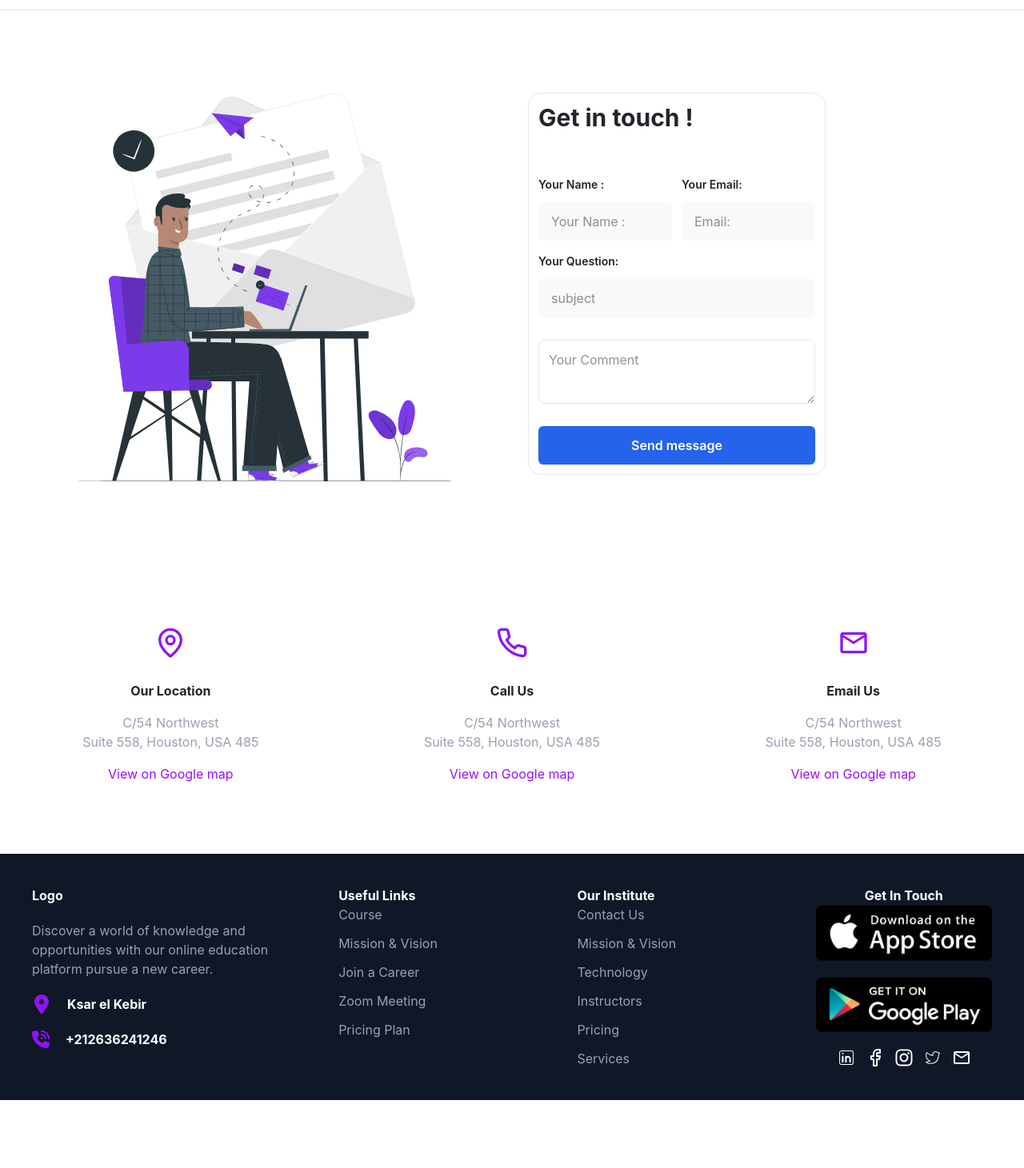
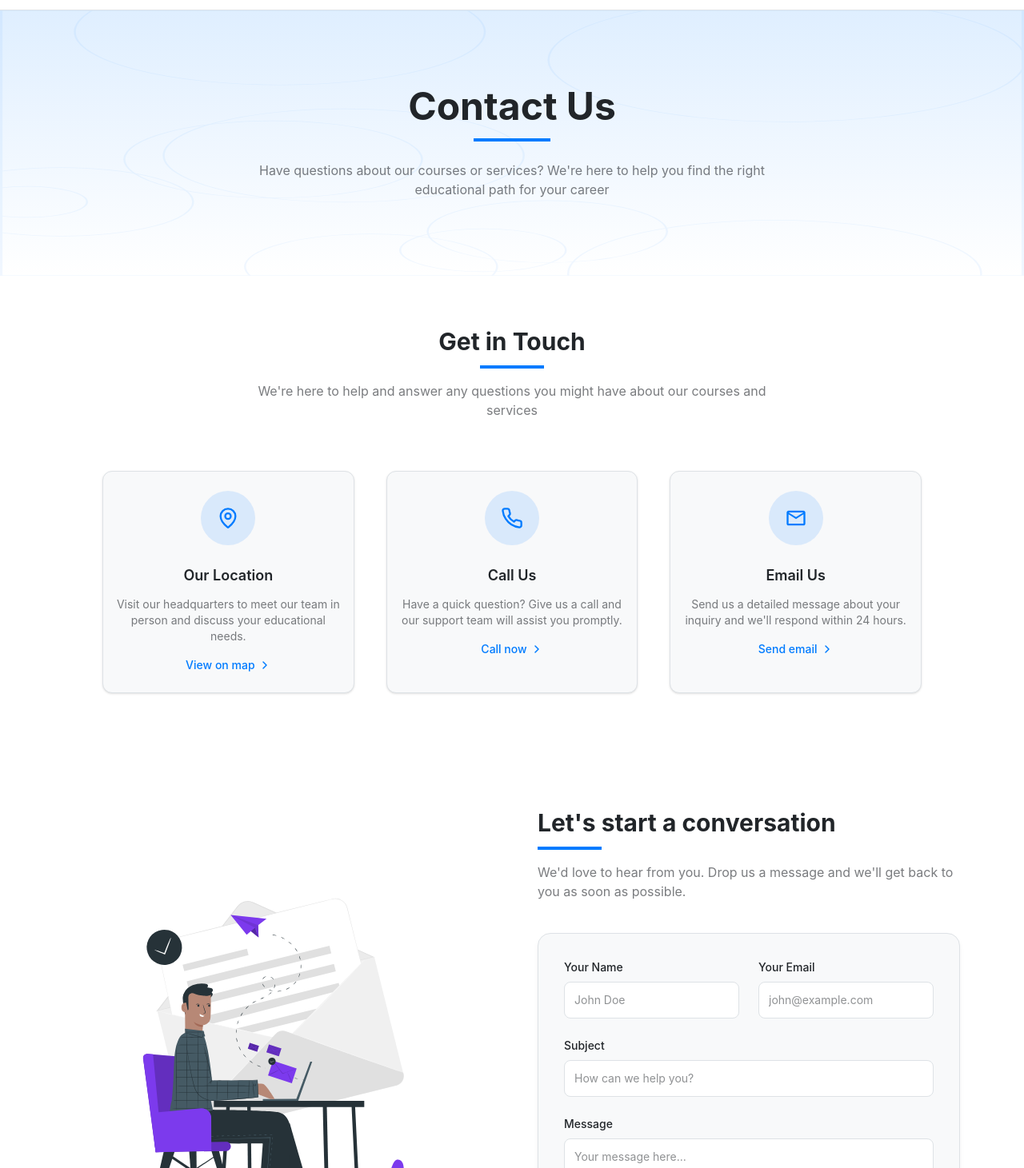
Before and after one commit to azdinserhani/PFE-2025, a React (Vite) app in the folder frent-end/: page /contact in a window 1280 px wide. Shown: the part 49-1510 px from the top of the page at 80% size. Before the commit the page ends 1425 px from the top, so only its background shows below. Built offline with nearby package versions, Linux system fonts and the light colour scheme.

Commit message:
Enhance ContactPage and related components with theme context integration for consistent styling; update content descriptions for clarity and improve UI responsiveness with animations.

```diff
--- a/frent-end/src/components/ContactPage/Carddet.jsx
+++ b/frent-end/src/components/ContactPage/Carddet.jsx
@@ -4,25 +4,29 @@ import { LuMapPin } from "react-icons/lu";
 import { FiPhone } from "react-icons/fi";
 import { MdOutlineEmail } from "react-icons/md";
 import { motion } from 'framer-motion';
+import { useTheme } from '../../context/ThemeContext';
 
 const Carddet = () => {
+    const { themes, currentTheme } = useTheme();
+    const theme = themes[currentTheme];
+
     const cardcont = [
         {
           icon: LuMapPin,
           title: "Our Location",
-          desc: "The phrasal sequence of the is now so that many campaign and benefit",
+          desc: "Visit our headquarters to meet our team in person and discuss your educational needs.",
           link: "https://maps.google.com"
         },
         {
           icon: FiPhone,
           title: "Call Us",
-          desc: "The phrasal sequence of the is now so that many campaign and benefit",
+          desc: "Have a quick question? Give us a call and our support team will assist you promptly.",
           link: "tel:+1234567890"
         },
         {
           icon: MdOutlineEmail,
           title: "Email Us",
-          desc: "The phrasal sequence of the is now so that many campaign and benefit",
+          desc: "Send us a detailed message about your inquiry and we'll respond within 24 hours.",
           link: "mailto:contact@example.com"
         },
     ];
@@ -37,26 +41,60 @@ const Carddet = () => {
         }
     };
 
+    const itemVariants = {
+        hidden: { y: 20, opacity: 0 },
+        visible: { y: 0, opacity: 1 }
+    };
+
     return (
-        <motion.div
-            className="container mx-auto px-4 py-12"
+        <motion.section
+            className="py-16 px-4"
             variants={containerVariants}
             initial="hidden"
             animate="visible"
+            style={{ backgroundColor: theme.background }}
         >
-            <div className="grid grid-cols-1 md:grid-cols-2 lg:grid-cols-3 gap-8">
+            <div className="max-w-5xl mx-auto mb-16 text-center">
+                <motion.div
+                    initial={{ opacity: 0, y: -10 }}
+                    animate={{ opacity: 1, y: 0 }}
+                    transition={{ duration: 0.5, delay: 0.1 }}
+                >
+                    <h2
+                        className="text-3xl font-bold mb-3"
+                        style={{ color: theme.text }}
+                    >
+                        Get in Touch
+                    </h2>
+                    <div
+                        className="w-20 h-1 mx-auto mb-4"
+                        style={{ backgroundColor: theme.primary }}
+                    ></div>
+                    <p
+                        className="max-w-2xl mx-auto"
+                        style={{ color: `${theme.text}99` }}
+                    >
+                        We're here to help and answer any questions you might have about our courses and services
+                    </p>
+                </motion.div>
+            </div>
+            <div className="grid grid-cols-1 md:grid-cols-3 gap-10 max-w-5xl mx-auto">
                 {cardcont.map((contcard, index) => (
                     <motion.div
                         key={index}
-                        whileHover={{ scale: 1.03 }}
-                        whileTap={{ scale: 0.98 }}
-                        transition={{ type: "spring", stiffness: 300 }}
+                        variants={itemVariants}
+                        className="rounded-xl overflow-hidden shadow-sm transition-all duration-300 hover:shadow-md"
+                        style={{
+                            backgroundColor: theme.cardBg,
+                            borderColor: theme.border,
+                            borderWidth: '1px'
+                        }}
                     >
                         <Concrd item={contcard} icon={contcard.icon} />
                     </motion.div>
                 ))}
             </div>
-        </motion.div>
+        </motion.section>
     )
 }
 
--- a/frent-end/src/components/ContactPage/Concrd.jsx
+++ b/frent-end/src/components/ContactPage/Concrd.jsx
@@ -1,15 +1,36 @@
 import React from "react";
+import { useTheme } from "../../context/ThemeContext";
+
 const Concrd = ({ item, icon: Icon }) => {
+  const { themes, currentTheme } = useTheme();
+  const theme = themes[currentTheme];
+
   return (
-    <div className="flex my-10 justify-around gap-10">
-      <div className="flex flex-col items-center">
-        <div className="flex-1/2 fle-col mb-7">
-          <Icon className="size-10" color="#8f15f5" />
-        </div>
-        <span className="font-bold mb-4">{item.title}</span>
-        <p className="text-center mb-4 text-gray-400">C/54 Northwest <br/> Suite 558, Houston, USA 485</p>
-        <a href="" className="text-purple-600">View on Google map</a>
+    <div className="flex flex-col items-center py-6 transition-all duration-300 hover:transform hover:translate-y-[-5px]">
+      <div
+        className="mb-6 rounded-full p-5 flex items-center justify-center"
+        style={{ backgroundColor: `${theme.primary}20` }}
+      >
+        <Icon className="size-7" color={theme.primary} />
       </div>
+      <h3
+        className="font-semibold text-lg mb-3"
+        style={{ color: theme.text }}
+      >{item.title}</h3>
+      <p
+        className="text-center text-sm mb-4 px-4"
+        style={{ color: `${theme.text}99` }}
+      >{item.desc}</p>
+      <a
+        href={item.link}
+        className="text-sm font-medium transition-all duration-300 hover:underline flex items-center gap-1"
+        style={{ color: theme.primary }}
+      >
+        {item.title === "Our Location" ? "View on map" : item.title === "Call Us" ? "Call now" : "Send email"}
+        <svg width="16" height="16" viewBox="0 0 16 16" fill="none" xmlns="http://www.w3.org/2000/svg">
+          <path d="M6 12L10 8L6 4" stroke={theme.primary} strokeWidth="1.5" strokeLinecap="round" strokeLinejoin="round"/>
+        </svg>
+      </a>
     </div>
   );
 };
--- a/frent-end/src/components/ContactPage/Message.jsx
+++ b/frent-end/src/components/ContactPage/Message.jsx
@@ -1,56 +1,159 @@
+import React from "react";
 import InputField from "../Auth/InputField";
 import ButtonAuth from "../Auth/Button";
+import { motion } from "framer-motion";
+import { useTheme } from "../../context/ThemeContext";
+
 const Message = () => {
+  const { themes, currentTheme } = useTheme();
+  const theme = themes[currentTheme];
+
   return (
-    <div className="flex items-center justify-center ">
-      <div className="flex flex-1/2 m-5">
+    <section className="py-20 px-4 max-w-6xl mx-auto">
+      <motion.div
+        className="grid grid-cols-1 lg:grid-cols-2 gap-16 items-center"
+        initial={{ opacity: 0, y: 20 }}
+        animate={{ opacity: 1, y: 0 }}
+        transition={{ duration: 0.5 }}
+      >
+        <motion.div
+          className="hidden lg:block"
+          initial={{ opacity: 0, x: -20 }}
+          animate={{ opacity: 1, x: 0 }}
+          transition={{ delay: 0.3, duration: 0.5 }}
+        >
           <img
             src="/pman.svg"
             alt="Person illustration"
-          className="w-[643px] h-[643px]"
+            className="max-w-full"
+          />
+        </motion.div>
+        <div>
+          <div className="mb-10 text-left">
+            <h2
+              className="font-bold text-3xl mb-3"
+              style={{ color: theme.text }}
+            >
+              Let's start a conversation
+            </h2>
+            <div
+              className="w-20 h-1 mb-4"
+              style={{ backgroundColor: theme.primary }}
+            ></div>
+            <p
+              style={{ color: `${theme.text}99` }}
+            >
+              We'd love to hear from you. Drop us a message and we'll get back to you as soon as possible.
+            </p>
+          </div>
+          <motion.form
+            className="space-y-6"
+            initial={{ opacity: 0 }}
+            animate={{ opacity: 1 }}
+            transition={{ delay: 0.4, duration: 0.5 }}
+            style={{
+              backgroundColor: theme.cardBg,
+              borderRadius: '1rem',
+              padding: '2rem',
+              boxShadow: '0 4px 6px rgba(0, 0, 0, 0.05)',
+              border: `1px solid ${theme.border}`
+            }}
+          >
+            <div className="grid grid-cols-1 md:grid-cols-2 gap-6">
+              <div>
+                <label
+                  htmlFor="name"
+                  className="block text-sm font-medium mb-2"
+                  style={{ color: theme.text }}
+                >
+                  Your Name
+                </label>
+                <input
+                  id="name"
+                  type="text"
+                  placeholder="John Doe"
+                  className="w-full rounded-lg p-3 text-sm transition-colors"
+                  style={{
+                    backgroundColor: theme.background,
+                    color: theme.text,
+                    border: `1px solid ${theme.border}`,
+                  }}
                 />
               </div>
-      <div className="flex flex-1/2 flex-col ">
-        <form
-          action=""
-          className="w-[60%] flex flex-col gap-4 p-3 border border-gray-200 rounded-2xl"
+              <div>
+                <label
+                  htmlFor="email"
+                  className="block text-sm font-medium mb-2"
+                  style={{ color: theme.text }}
                 >
-          <div className="mb-10">
-            <h2 className="font-bold text-3xl">Get in touch !</h2>
-          </div>
-          <div className="flex gap-3 w-full ">
-            <InputField
-              label={"Your Name :"}
-              placeholder={"Your Name :"}
-              id={"name"}
-              type={"text"}
-            />
-
-            <InputField
-              label={"Your Email:"}
-              placeholder={"Email:"}
-              id={"email"}
-              type={"email"}
+                  Your Email
+                </label>
+                <input
+                  id="email"
+                  type="email"
+                  placeholder="john@example.com"
+                  className="w-full rounded-lg p-3 text-sm transition-colors"
+                  style={{
+                    backgroundColor: theme.background,
+                    color: theme.text,
+                    border: `1px solid ${theme.border}`,
+                  }}
                 />
               </div>
-          <div className="w-full">
-            <InputField
-              label={"Your Question:"}
-              placeholder={"subject"}
-              id={"question"}
-              type={"text"}
+            </div>
+            <div>
+              <label
+                htmlFor="subject"
+                className="block text-sm font-medium mb-2"
+                style={{ color: theme.text }}
+              >
+                Subject
+              </label>
+              <input
+                id="subject"
+                type="text"
+                placeholder="How can we help you?"
+                className="w-full rounded-lg p-3 text-sm transition-colors"
+                style={{
+                  backgroundColor: theme.background,
+                  color: theme.text,
+                  border: `1px solid ${theme.border}`,
+                }}
               />
             </div>
+            <div>
+              <label
+                htmlFor="message"
+                className="block text-sm font-medium mb-2"
+                style={{ color: theme.text }}
+              >
+                Message
+              </label>
               <textarea
-            name="Comm"
-            id=""
-            className="my-3  h-20 focus:border-b-purple-500 focus:outline-none focus:ring-1 focus:ring-purple-500  border border-gray-200 rounded-lg p-3"
-            placeholder="Your Comment"
+                id="message"
+                rows="4"
+                className="w-full rounded-lg p-3 text-sm transition-colors"
+                placeholder="Your message here..."
+                style={{
+                  backgroundColor: theme.background,
+                  color: theme.text,
+                  border: `1px solid ${theme.border}`,
+                }}
               ></textarea>
-          <ButtonAuth label={"Send message"} />
-        </form>
             </div>
+            <button
+              className="px-6 py-3 rounded-lg font-medium transition-all duration-300 hover:opacity-90"
+              style={{
+                backgroundColor: theme.primary,
+                color: "#ffffff"
+              }}
+            >
+              Send Message
+            </button>
+          </motion.form>
         </div>
+      </motion.div>
+    </section>
   );
 };
 
--- a/frent-end/src/components/Layout/NavBar.jsx
+++ b/frent-end/src/components/Layout/NavBar.jsx
@@ -87,7 +87,9 @@ const NavBar = () => {
     >
       <div className="container mx-auto flex justify-between items-center py-3 px-4">
         <div className="flex items-center">
-          <div className="text-xl font-bold" style={{ color: theme.primary }}>EduPath</div>
+          <Link to={ "/" } className="flex items-center">
+            <div className="text-xl font-bold" style={{ color: theme.primary }}>EduPath</div>
+          </Link>
         </div>
 
         <ul className="hidden xl:flex list-none gap-5 text-[14px] items-center font-medium">
--- a/frent-end/src/pages/ContactPage.jsx
+++ b/frent-end/src/pages/ContactPage.jsx
@@ -1,12 +1,105 @@
 import React from 'react'
 import Message from '../components/ContactPage/Message';
 import Carddet from '../components/ContactPage/Carddet';
+import { motion } from 'framer-motion';
+import { useTheme } from '../context/ThemeContext';
+
 const ContactPage = () => {
+  const { themes, currentTheme } = useTheme();
+  const theme = themes[currentTheme];
+
   return (
-    <div className='container mx-auto'>
-    <Message/>
-    <Carddet/>
-    </div>
+    <motion.div
+      initial={{ opacity: 0 }}
+      animate={{ opacity: 1 }}
+      transition={{ duration: 0.5 }}
+      style={{ backgroundColor: theme.background }}
+      className='min-h-screen'
+    >
+      {/* Hero Section with Background */}
+      <div
+        className="relative bg-gradient-to-b py-24 overflow-hidden"
+        style={{
+          backgroundImage: `linear-gradient(to bottom, ${theme.primary}20, ${theme.background})`,
+        }}
+      >
+        <div className="absolute inset-0 overflow-hidden">
+          <div className="absolute left-0 top-0 w-full h-full opacity-5">
+            {/* Abstract pattern */}
+            <svg viewBox="0 0 100 100" preserveAspectRatio="none" className="w-full h-full">
+              <path
+                d="M0,0 L100,0 L100,100 L0,100 Z"
+                fill="none"
+                stroke={theme.primary}
+                strokeWidth="0.5"
+              ></path>
+              {[...Array(10)].map((_, i) => (
+                <circle
+                  key={i}
+                  cx={Math.random() * 100}
+                  cy={Math.random() * 100}
+                  r={Math.random() * 20 + 5}
+                  fill="none"
+                  stroke={theme.primary}
+                  strokeWidth="0.2"
+                />
+              ))}
+            </svg>
+          </div>
+        </div>
+
+        <div className='max-w-7xl mx-auto px-4 relative z-10'>
+          <motion.div
+            className='text-center'
+            initial={{ opacity: 0, y: -20 }}
+            animate={{ opacity: 1, y: 0 }}
+            transition={{ delay: 0.2, duration: 0.5 }}
+          >
+            <h1
+              className='text-4xl md:text-5xl font-bold mb-4'
+              style={{ color: theme.text }}
+            >
+              Contact Us
+            </h1>
+            <div
+              className="w-24 h-1 mx-auto mb-6"
+              style={{ backgroundColor: theme.primary }}
+            ></div>
+            <p
+              className='max-w-2xl mx-auto'
+              style={{ color: `${theme.text}99` }}
+            >
+              Have questions about our courses or services? We're here to help you find the right educational path for your career
+            </p>
+          </motion.div>
+        </div>
+      </div>
+
+      {/* Contact Information and Form */}
+      <div className='max-w-7xl mx-auto px-4'>
+        <Carddet />
+        <Message />
+
+        {/* Map Section */}
+        <motion.div
+          className="max-w-6xl mx-auto mb-20 rounded-xl overflow-hidden shadow-md"
+          initial={{ opacity: 0, y: 20 }}
+          animate={{ opacity: 1, y: 0 }}
+          transition={{ delay: 0.6, duration: 0.5 }}
+          style={{ border: `1px solid ${theme.border}` }}
+        >
+          <iframe
+            src="https://www.google.com/maps/embed?pb=!1m18!1m12!1m3!1d193595.15830894616!2d-74.11976383964465!3d40.69766374865766!2m3!1f0!2f0!3f0!3m2!1i1024!2i768!4f13.1!3m3!1m2!1s0x89c24fa5d33f083b%3A0xc80b8f06e177fe62!2sNew%20York%2C%20NY%2C%20USA!5e0!3m2!1sen!2sin!4v1627309635190!5m2!1sen!2sin"
+            width="100%"
+            height="450"
+            style={{ border: 0 }}
+            allowFullScreen=""
+            loading="lazy"
+            title="Our Location"
+          ></iframe>
+        </motion.div>
+      </div>
+    </motion.div>
   )
 }
 
```
Also changed, not shown: frent-end/src/components/LandingPage/InstructorsCard.jsx (+5 -5 lines). Lines whose indentation alone changed are shown as unchanged.
